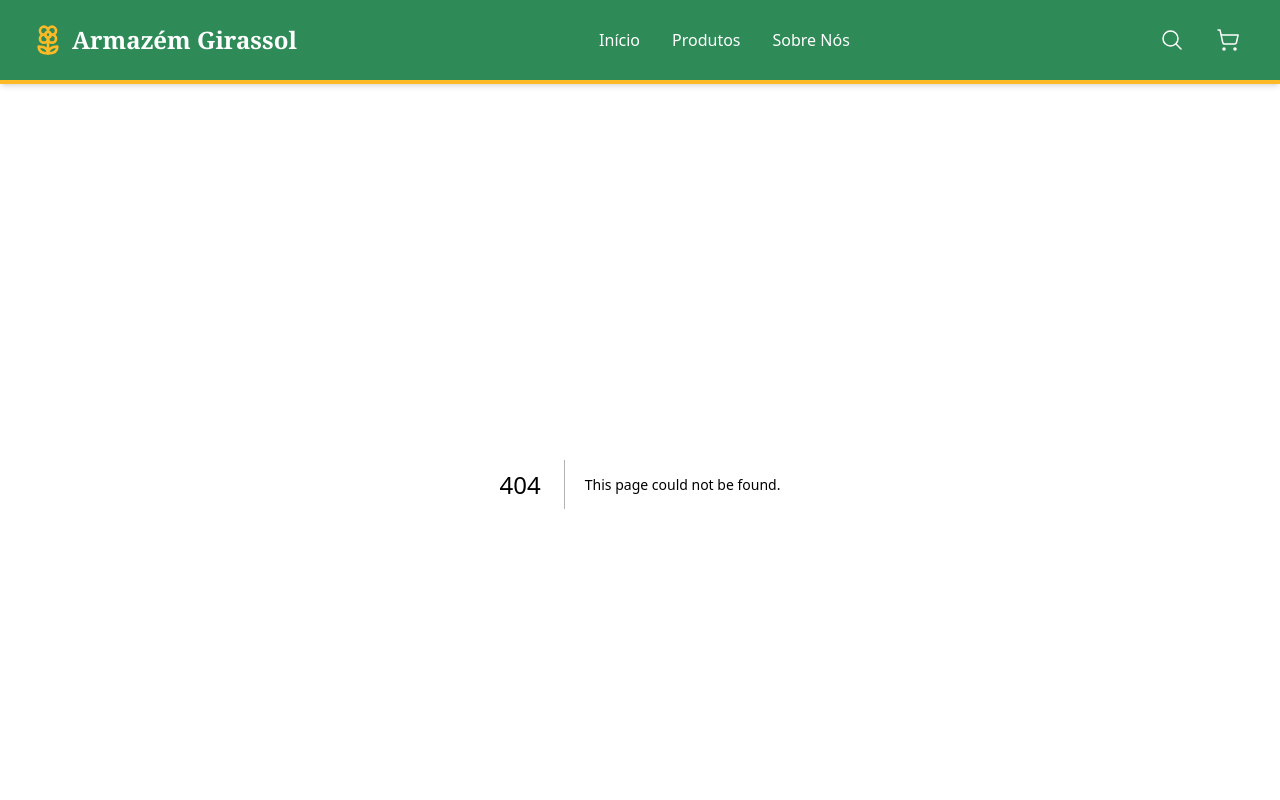
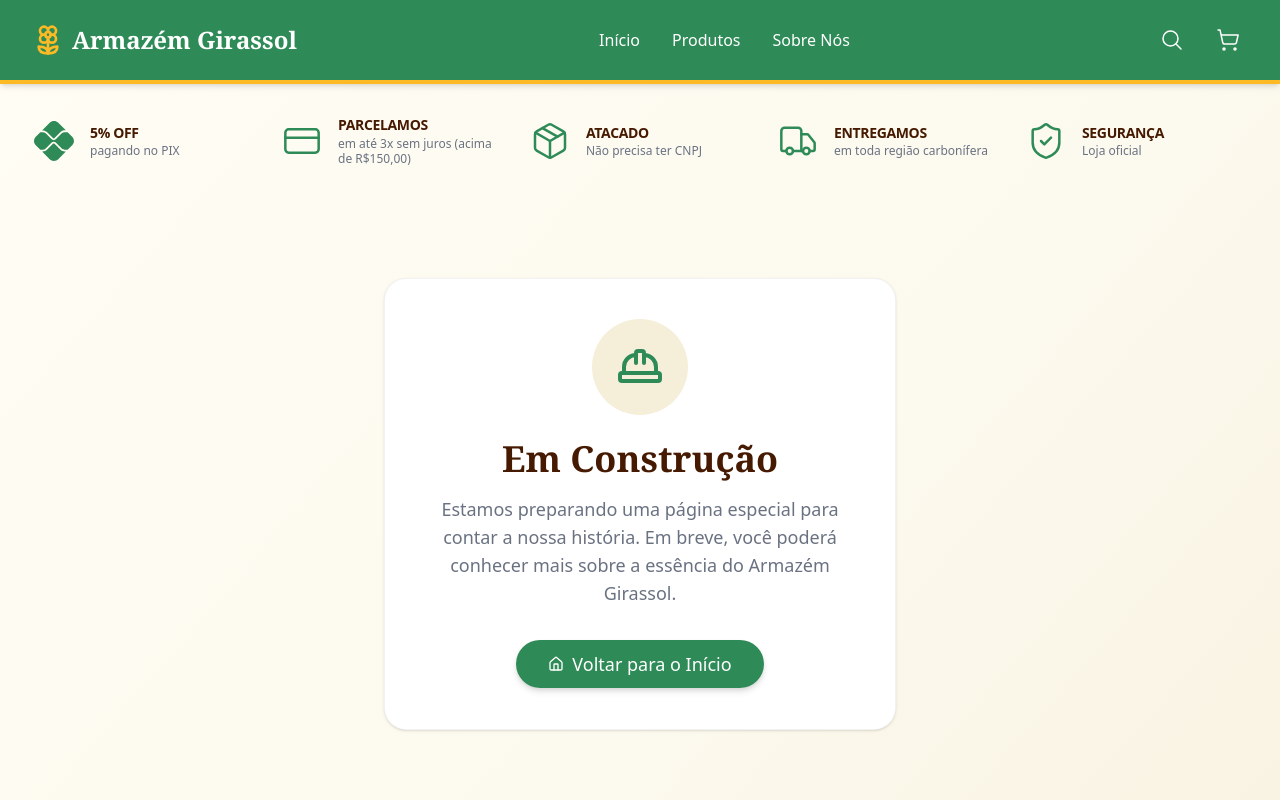
Before and after one commit to Raullize/armazem-girassol, a Next.js app: page /about in a window 1280 px wide. Before the commit this address had no page. Shown: the top 800 px of the page. Built offline with nearby package versions, Linux system fonts and the light colour scheme.

Commit message:
feat: implement core e-commerce components including layout, navigation, and product display system

```diff
--- /dev/null
+++ b/src/app/about/page.tsx
@@ -0,0 +1,42 @@
+import React from 'react';
+import { Metadata } from 'next';
+import Link from 'next/link';
+import Container from '@/components/ui/Container';
+import { HardHat, Home } from 'lucide-react';
+import { Button } from '@/components/ui/Button';
+import FeaturesSection from '@/components/home/FeaturesSection';
+
+export const metadata: Metadata = {
+  title: 'Sobre Nós | Armazém Girassol',
+  description: 'Conheça a história do Armazém Girassol.',
+};
+
+export default function AboutPage() {
+  return (
+    <div className="flex-1 flex flex-col min-h-[70vh]">
+      <FeaturesSection />
+      <Container className="flex-1 flex flex-col items-center justify-center py-20">
+        <div className="flex flex-col items-center justify-center text-center max-w-lg mx-auto bg-white p-10 rounded-3xl shadow-sm border border-black/5">
+          <div className="w-24 h-24 bg-[#F5EED8] rounded-full flex items-center justify-center mb-6">
+            <HardHat className="w-12 h-12 text-[#2E8B57]" />
+          </div>
+
+          <h1 className="text-3xl md:text-4xl font-serif font-bold text-amber-950 mb-4">
+            Em Construção
+          </h1>
+
+          <p className="text-gray-500 text-lg mb-8">
+            Estamos preparando uma página especial para contar a nossa história. Em breve, você poderá conhecer mais sobre a essência do Armazém Girassol.
+          </p>
+
+          <Link href="/">
+            <Button className="flex items-center gap-2 px-8 py-6 rounded-full bg-[#2E8B57] text-white hover:bg-green-700 transition-colors shadow-md text-lg">
+              <Home className="w-5 h-5" />
+              Voltar para o Início
+            </Button>
+          </Link>
+        </div>
+      </Container>
+    </div>
+  );
+}
```
